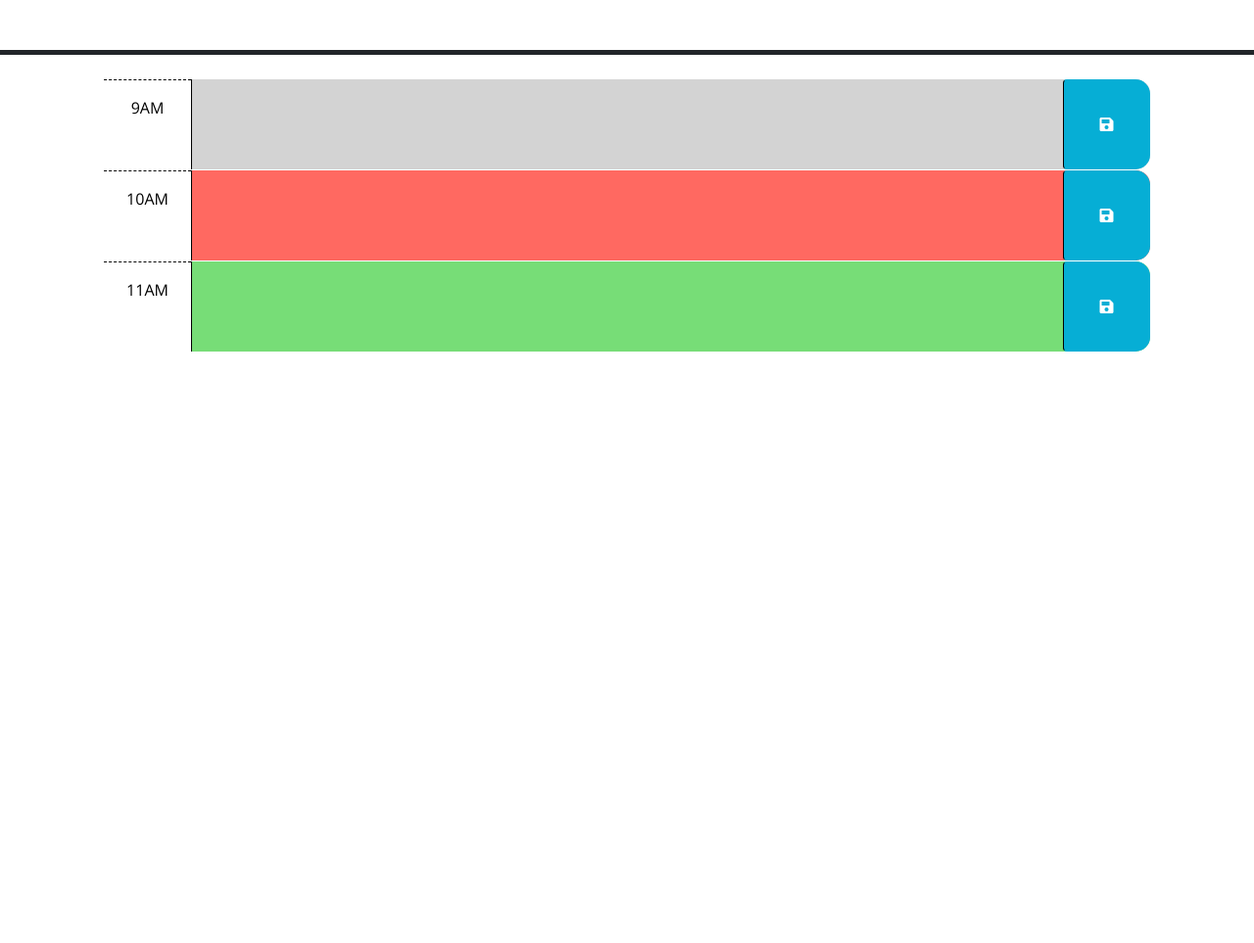
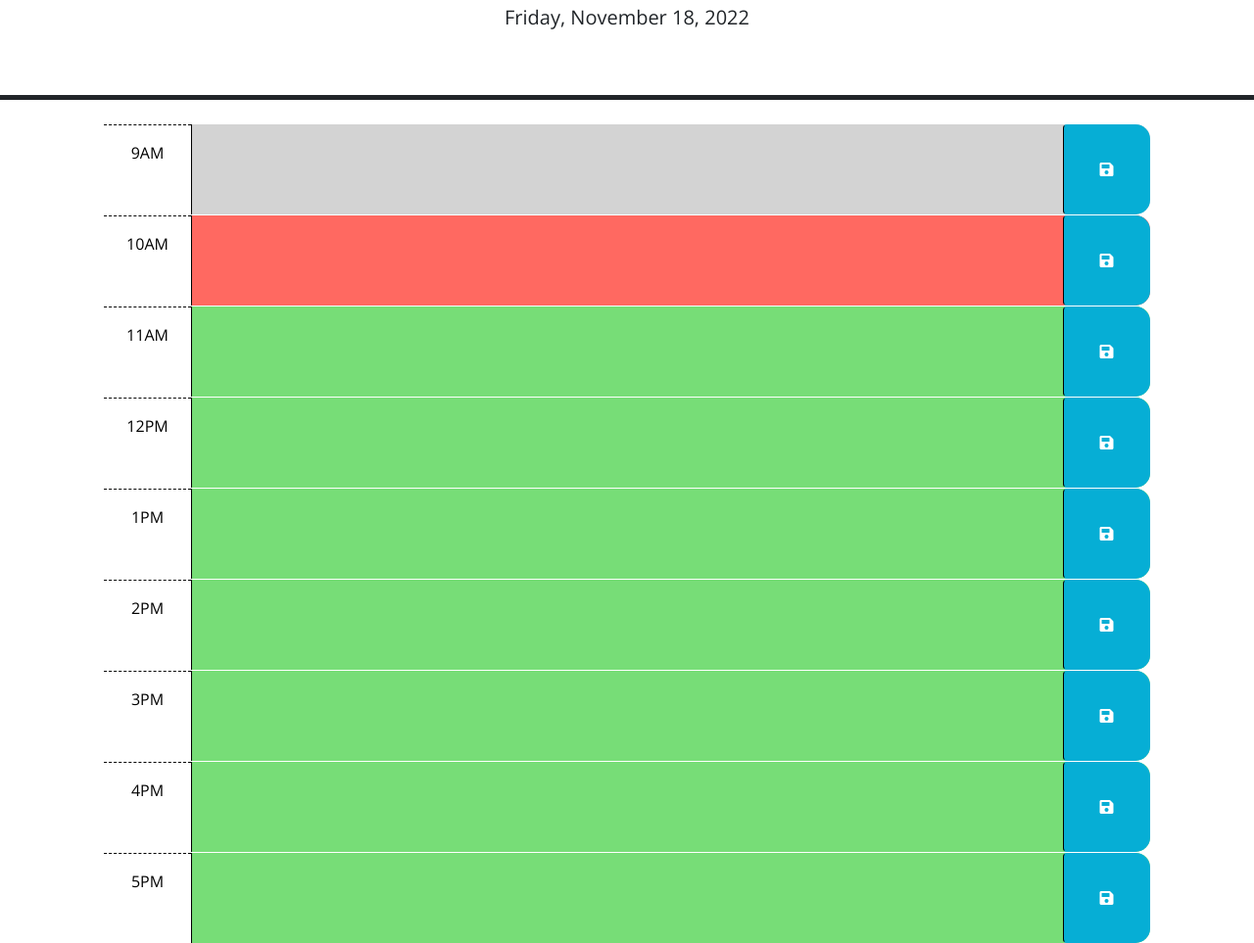
Before and after one commit to mbartnett/Work-Day-Scheduler, a plain HTML site: page index.html in a window 1280 px wide. Shown: the part 176-1139 px from the top of the page at 98% size. Before the commit the page ends 800 px from the top, so only its background shows below. Drawn offline with nearby package versions, Linux system fonts and the light colour scheme; files that its build step writes are made by us from their sources.

Commit message:
added current date

```diff
--- a/assets/js/script.js
+++ b/assets/js/script.js
@@ -1,3 +1,8 @@
+// Adds current day and date
+
+var today = dayjs();
+$('#currentDay').text(today.format('dddd, MMMM D, YYYY'));
+
 // Wrap all code that interacts with the DOM in a call to jQuery to ensure that
 // the code isn't run until the browser has finished rendering all the elements
 // in the html.
--- a/index.html
+++ b/index.html
@@ -18,7 +18,7 @@
       href="https://fonts.googleapis.com/css?family=Open+Sans&display=swap"
       rel="stylesheet"
     />
-    <link rel="stylesheet" href="style.css" />
+    <link rel="stylesheet" href="./assets/css/style.css" />
     <title>Work Day Scheduler</title>
   </head>
 
@@ -66,6 +66,54 @@
         </button>
       </div>
 
+      <div id="hour-12" class="row time-block future">
+        <div class="col-2 col-md-1 hour text-center py-3">12PM</div>
+        <textarea class="col-8 col-md-10 description" rows="3"> </textarea>
+        <button class="btn saveBtn col-2 col-md-1" aria-label="save">
+          <i class="fas fa-save" aria-hidden="true"></i>
+        </button>
+      </div>
+
+      <div id="hour-1" class="row time-block future">
+        <div class="col-2 col-md-1 hour text-center py-3">1PM</div>
+        <textarea class="col-8 col-md-10 description" rows="3"> </textarea>
+        <button class="btn saveBtn col-2 col-md-1" aria-label="save">
+          <i class="fas fa-save" aria-hidden="true"></i>
+        </button>
+      </div>
+
+      <div id="hour-2" class="row time-block future">
+        <div class="col-2 col-md-1 hour text-center py-3">2PM</div>
+        <textarea class="col-8 col-md-10 description" rows="3"> </textarea>
+        <button class="btn saveBtn col-2 col-md-1" aria-label="save">
+          <i class="fas fa-save" aria-hidden="true"></i>
+        </button>
+      </div>
+
+      <div id="hour-3" class="row time-block future">
+        <div class="col-2 col-md-1 hour text-center py-3">3PM</div>
+        <textarea class="col-8 col-md-10 description" rows="3"> </textarea>
+        <button class="btn saveBtn col-2 col-md-1" aria-label="save">
+          <i class="fas fa-save" aria-hidden="true"></i>
+        </button>
+      </div>
+
+      <div id="hour-4" class="row time-block future">
+        <div class="col-2 col-md-1 hour text-center py-3">4PM</div>
+        <textarea class="col-8 col-md-10 description" rows="3"> </textarea>
+        <button class="btn saveBtn col-2 col-md-1" aria-label="save">
+          <i class="fas fa-save" aria-hidden="true"></i>
+        </button>
+      </div>
+
+      <div id="hour-5" class="row time-block future">
+        <div class="col-2 col-md-1 hour text-center py-3">5PM</div>
+        <textarea class="col-8 col-md-10 description" rows="3"> </textarea>
+        <button class="btn saveBtn col-2 col-md-1" aria-label="save">
+          <i class="fas fa-save" aria-hidden="true"></i>
+        </button>
+      </div>
+
     <script src="https://code.jquery.com/jquery-3.4.1.min.js"></script>
     <script
       src="https://cdn.jsdelivr.net/npm/dayjs@1.11.3/dayjs.min.js"
@@ -73,6 +121,6 @@
       crossorigin="anonymous"
     ></script>
 
-    <script src="script.js"></script>
+    <script src="./assets/js/script.js"></script>
   </body>
 </html>
```
Also changed, not shown: assets/05-third-party-apis-homework-demo.gif (renamed from assets/images/05-third-party-apis-homework-demo.gif).
